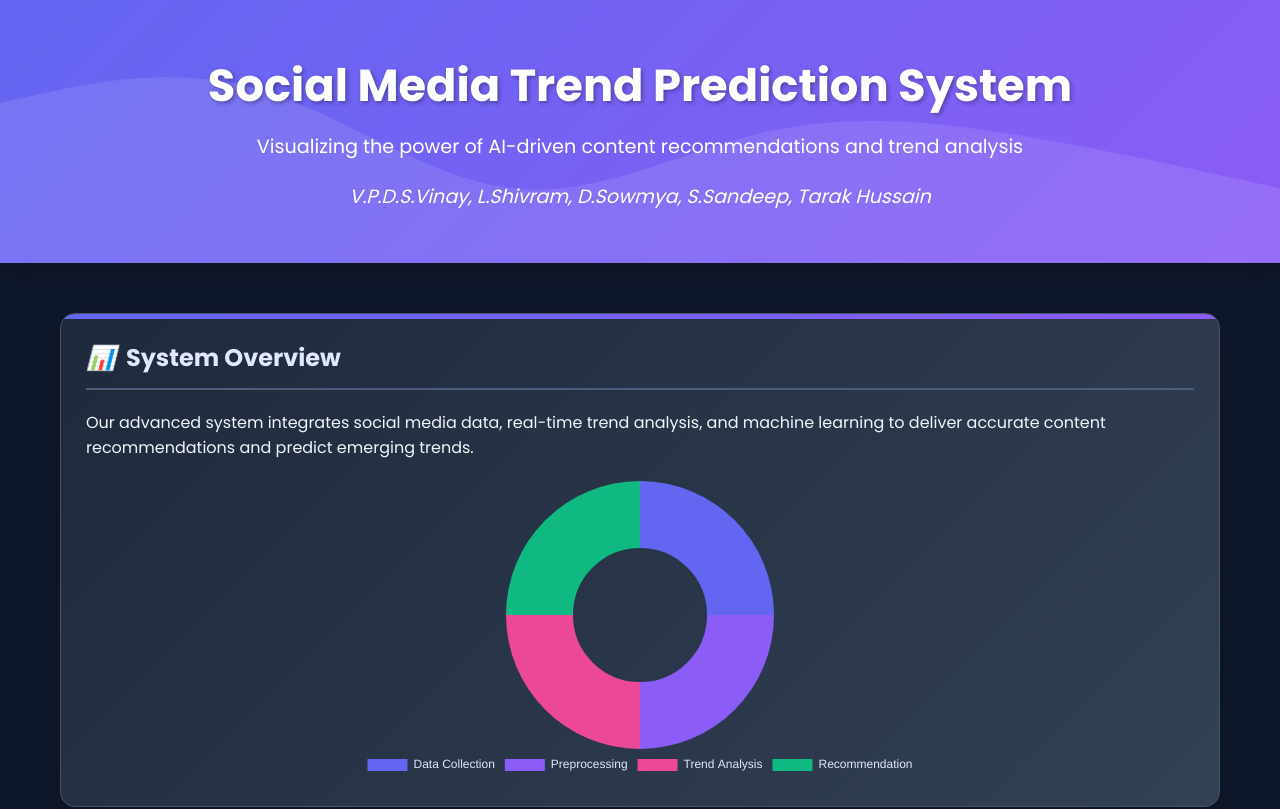
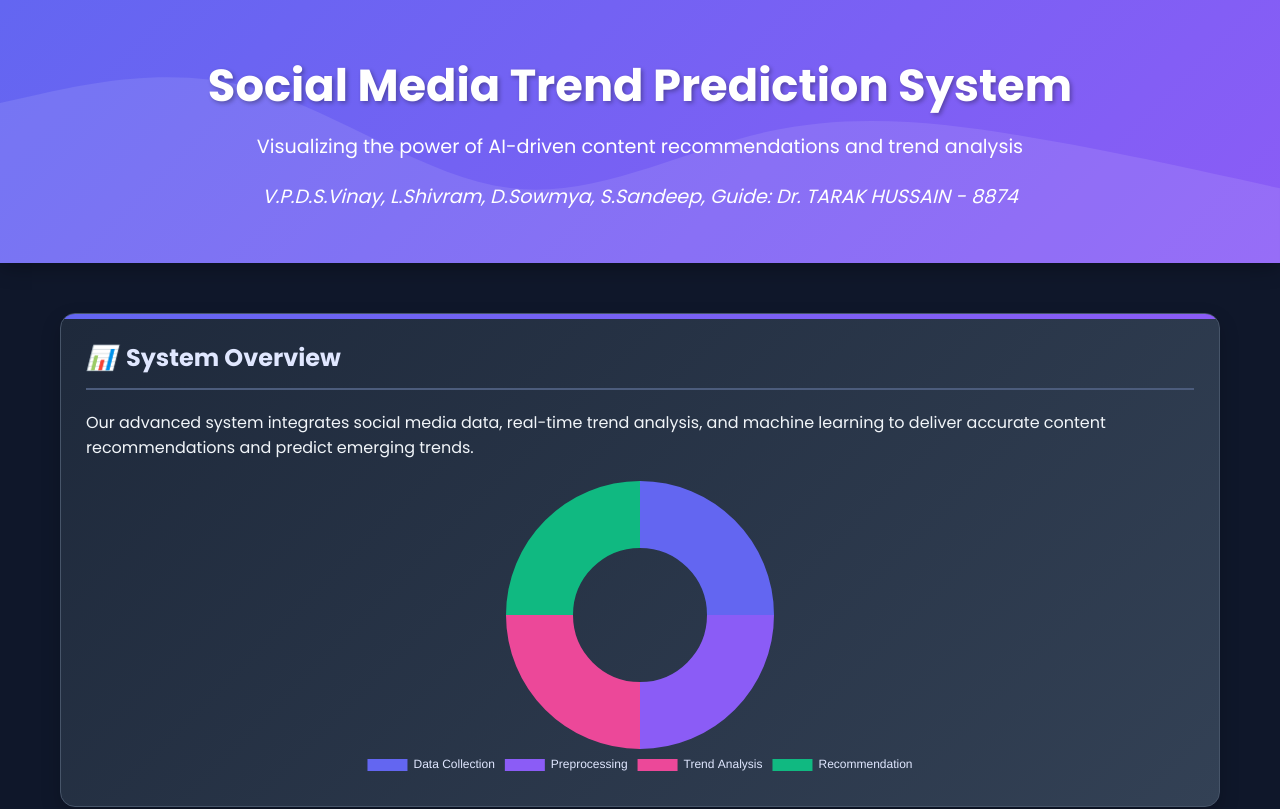
Before and after one commit to sandeepshavukari/CapstoneProject, a plain HTML site: page index.html in a window 1280 px wide. Shown: the top 809 px of the page. Drawn offline with nearby package versions, Linux system fonts and the light colour scheme.

Commit message:
Update index.html

```diff
--- a/index.html
+++ b/index.html
@@ -379,7 +379,7 @@
             <h1>Social Media Trend Prediction System</h1>
             <p>Visualizing the power of AI-driven content recommendations and trend analysis</p>
             <div class="authors">
-                <p>V.P.D.S.Vinay, L.Shivram, D.Sowmya, S.Sandeep, Tarak Hussain</p>
+                <p>V.P.D.S.Vinay, L.Shivram, D.Sowmya, S.Sandeep, Guide: Dr. TARAK HUSSAIN - 8874</p>
             </div>
         </div>
     </header>
```
